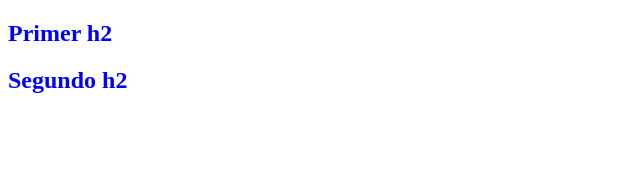
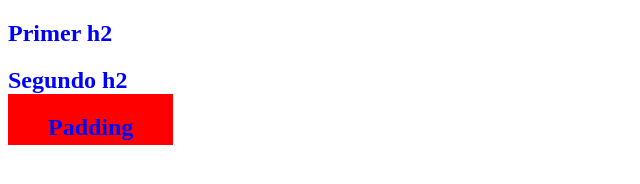
Before and after one commit to denisalva/gitcss, a plain HTML site: page especificidad.html in a window 1280 px wide. Shown: the whole page, without its empty margins (0-640 px from the left). Drawn offline with Linux system fonts and the light colour scheme.

Commit message:
aprendiendo paddin de una caja

```diff
--- a/especificidad.css
+++ b/especificidad.css
@@ -2,10 +2,17 @@
     color: green;
 }
 
-#titulo{
+#titulo {
     color: red;
 }
 
 h2 {
     color: blue !important;
 }
+
+#h2-content {
+    color: blue !important;
+    display: inline;
+    background-color: red !important;
+    padding: 20px 40px 5px !important;
+}
--- a/especificidad.html
+++ b/especificidad.html
@@ -10,5 +10,6 @@
 <body>
     <h2 class="titulo-secundario" >Primer h2</h2>
     <h2 id="titulo" class="titulo-secundario" >Segundo h2</h2>
+    <h2 id="h2-content">Padding</h2>
 </body>
 </html>
```
